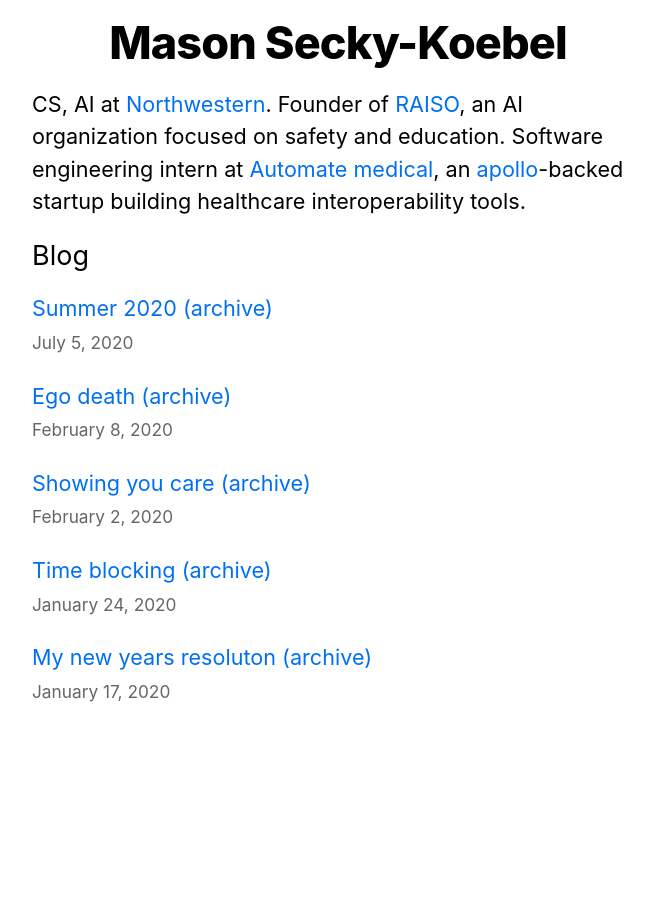
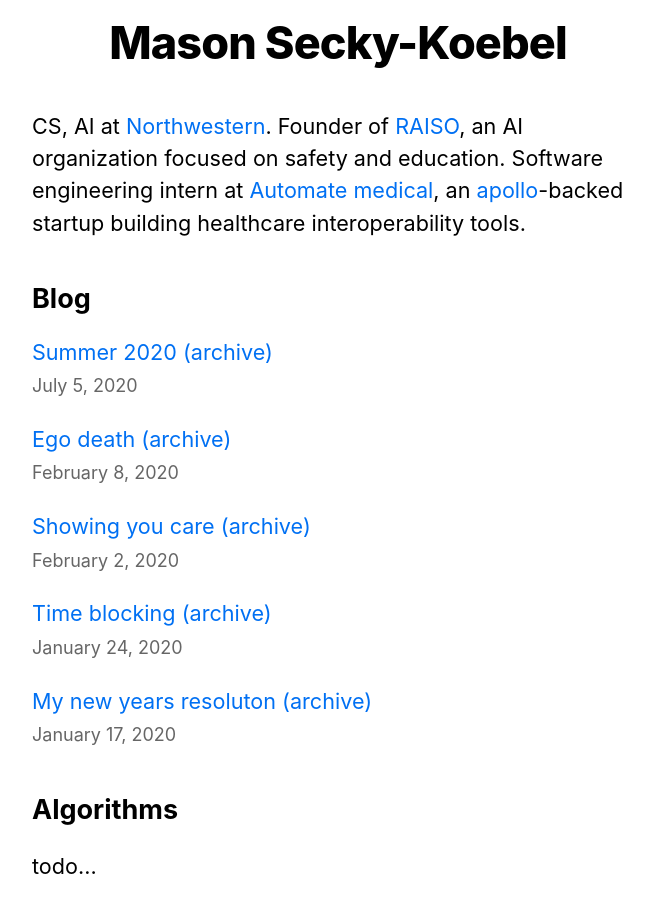
Before and after one commit to mseckykoebel/website, a Next.js app: page / in a window 1280 px wide. Shown: the part 200-1112 px from the top of the page, without its empty margins (302-955 px from the left). Before the commit the page ends 1014 px from the top, so only its background shows below. Built offline with nearby package versions, Linux system fonts and the light colour scheme.

Commit message:
added algo page

```diff
--- a/pages/index.tsx
+++ b/pages/index.tsx
@@ -42,6 +42,9 @@
           -backed startup building healthcare interoperability tools.
         </p>
       </section>
+      {/* <section>
+        <hr className={`${utilStyles.divider} ${utilStyles.padding1px}`} />
+      </section> */}
       <section className={`${utilStyles.headingMd} ${utilStyles.padding1px}`}>
         <h2 className={utilStyles.headingLg}>Blog</h2>
         <ul className={utilStyles.list}>
@@ -58,6 +61,10 @@
           ))}
         </ul>
       </section>
+      <section className={`${utilStyles.headingMd} ${utilStyles.padding1px}`}>
+        <h2 className={utilStyles.headingLg}>Algorithms</h2>
+        <p>todo...</p>
+      </section>
     </Layout>
   );
 }
--- a/styles/global.css
+++ b/styles/global.css
@@ -1,7 +1,3 @@
-@tailwind base;
-@tailwind components;
-@tailwind utilities;
-
 html,
 body {
   padding: 0;
--- a/styles/utils.module.css
+++ b/styles/utils.module.css
@@ -52,3 +52,12 @@
 .lightText {
   color: #666;
 }
+
+.divider {
+  width: 100%;
+  height: 1.1px;
+  margin-left: auto;
+  margin-right: auto;
+  background-color: #6c7075;
+  border: 0 none;
+}
--- a/tailwind.config.js
+++ b/tailwind.config.js
@@ -2,6 +2,9 @@
   purge: ["./pages/**/*.{ts,tsx}", "./components/**/*.{ts,tsx}"],
   darkMode: false, // or 'media' or 'class'
   theme: {
+    fontSize: {
+      xl: "1.2rem; line-height: 1.5rem;",
+    },
     extend: {},
   },
   variants: {
```
